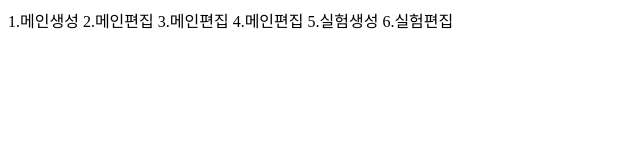
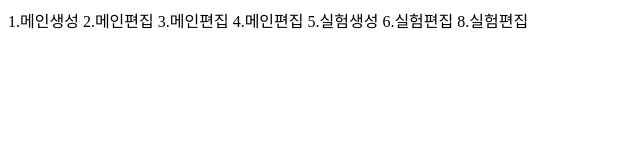
Before and after one commit to byfaith2000/miracle-maker1113, a plain HTML site: page index.html in a window 1280 px wide. Shown: the whole page, without its empty margins (0-640 px from the left). Drawn offline with Linux system fonts and the light colour scheme.

Commit message:
8실험편집

```diff
--- a/index.html
+++ b/index.html
@@ -13,5 +13,6 @@
     4.메인편집
     5.실험생성
     6.실험편집
+    8.실험편집
 </body>
 </html>
```
